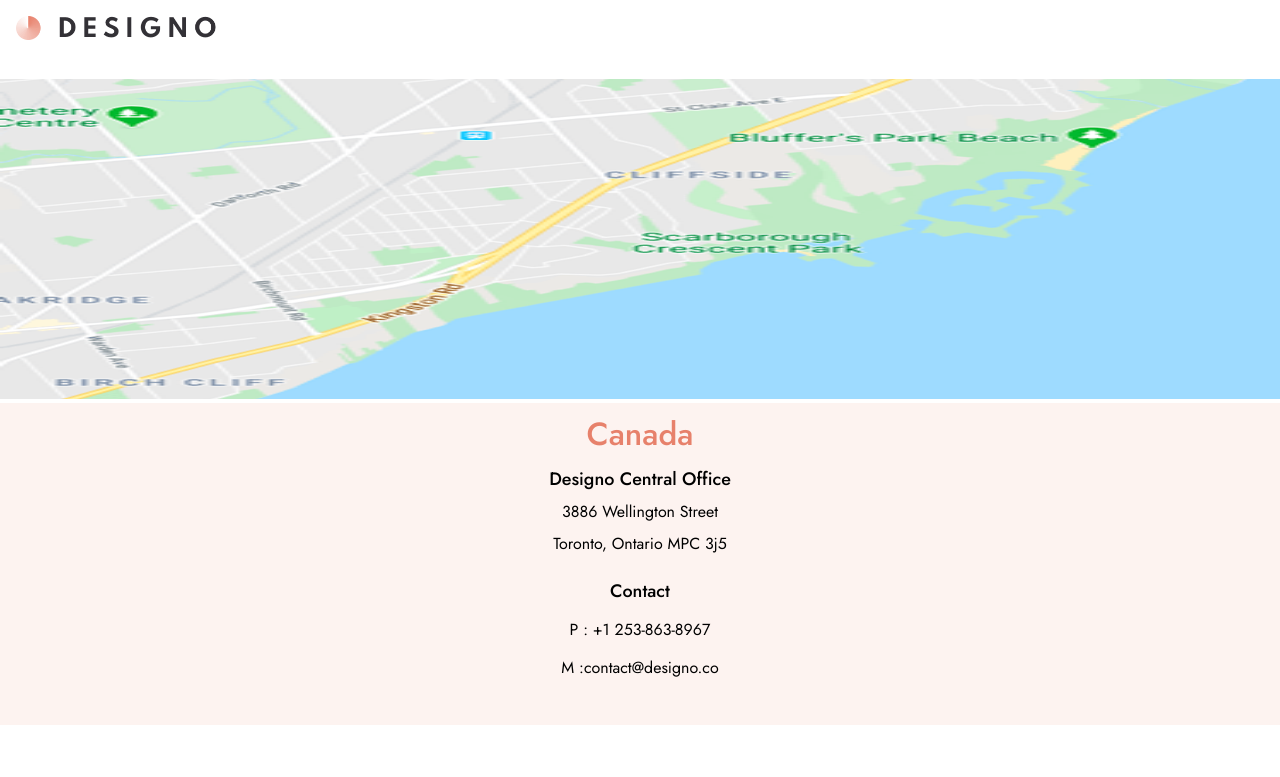
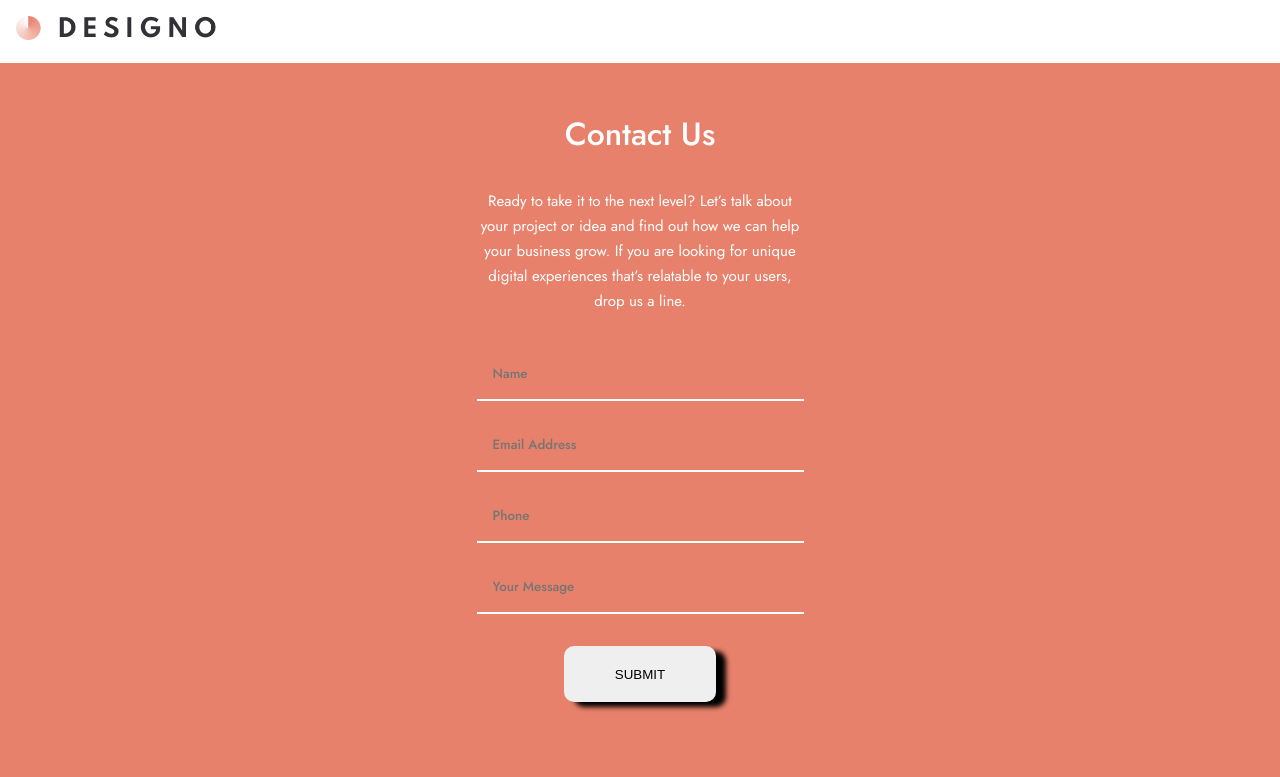
Before and after one commit to morfeli/designo-app, a React (Create React App) app: page / in a window 1280 px wide. Shown: the top 777 px of the page. Built offline with nearby package versions, Linux system fonts and the light colour scheme.

Commit message:
working on contact form functionality

```diff
--- a/src/App.js
+++ b/src/App.js
@@ -20,8 +20,8 @@ function App() {
       {/* <AppDesign /> */}
       {/* <GraphicDesign /> */}
       {/* <AboutUs /> */}
-      <LocationsPage />
-      {/* <ContactPage /> */}
+      {/* <LocationsPage /> */}
+      <ContactPage />
       <Footer />
     </div>
   );
--- a/src/components/Contact/Form.jsx
+++ b/src/components/Contact/Form.jsx
@@ -1,34 +1,58 @@
-import React from "react";
+import React, { useState, useRef } from "react";
+import "./Form.scss";
 
 const Form = () => {
   return (
-    <section>
-      <div>
-        <h1>Contact Us</h1>
-        <p>
-          Ready to take it to the next level? Let’s talk about your project or
-          idea and find out how we can help your business grow. If you are
-          looking for unique digital experiences that’s relatable to your users,
-          drop us a line.
-        </p>
-      </div>
-      <form>
-        <div>
-          <label htmlFor="name">Name</label>
-          <input type="text" id="name" />
+    <section className="form__container">
+      <h1 className="form__container--title">Contact Us</h1>
+      <p className="form__container--p">
+        Ready to take it to the next level? Let’s talk about your project or
+        idea and find out how we can help your business grow. If you are looking
+        for unique digital experiences that’s relatable to your users, drop us a
+        line.
+      </p>
+
+      <form className="form__container--form">
+        <div className="form__container--box">
+          <label className="form__container--label" htmlFor="name"></label>
+          <input
+            className="form__container--input"
+            type="text"
+            id="name"
+            placeholder="Name"
+          />
         </div>
         <div>
-          <label htmlFor="email">Email</label>
-          <input type="email" id="email" />
+          <label className="form__container--label" htmlFor="email"></label>
+          <input
+            className="form__container--input"
+            type="email"
+            id="email"
+            placeholder="Email Address"
+          />
         </div>
         <div>
-          <label htmlFor="phone">Email</label>
-          <input type="text" id="phone" />
+          <label className="form__container--label" htmlFor="phone"></label>
+          <input
+            className="form__container--input"
+            type="text"
+            id="phone"
+            placeholder="Phone"
+          />
         </div>
         <div>
-          <label htmlFor="message">Your Message</label>
-          <input type="text" id="message" />
+          <label className="form__container--label" htmlFor="message"></label>
+          <input
+            className="form__container--input"
+            type="text"
+            id="message"
+            placeholder="Your Message"
+          />
         </div>
+
+        <button className="form__container--btn" type="submit">
+          SUBMIT
+        </button>
       </form>
     </section>
   );
--- a/src/components/Contact/Form.scss
+++ b/src/components/Contact/Form.scss
@@ -0,0 +1,64 @@
+* {
+  margin: 0;
+  padding: 0;
+  box-sizing: border-box;
+}
+
+@import "../../../styles/partials.scss";
+
+.form__container {
+  display: flex;
+  flex-direction: column;
+  align-items: center;
+  height: 764px;
+  background-color: $peach;
+
+  &--title {
+    font-family: $jost;
+    font-weight: $fontmed;
+    font-size: 32px;
+    color: white;
+    margin-top: 3rem;
+    margin-bottom: 2rem;
+  }
+
+  &--p {
+    width: 327px;
+    text-align: center;
+    line-height: 25px;
+    font-family: $jost;
+    font-weight: $fontreg;
+    font-size: 15px;
+    color: white;
+  }
+
+  &--form {
+    width: 327px;
+    display: flex;
+    flex-direction: column;
+    align-items: center;
+    margin-top: 3rem;
+  }
+
+  &--btn {
+    width: 152px;
+    height: 56px;
+    border-radius: 10px;
+    border: none;
+    box-shadow: 10px 5px 5px black;
+  }
+}
+
+input {
+  width: 327px;
+  background-color: transparent;
+  border: none;
+  outline: none;
+  border-bottom: solid white 2px;
+  font-family: $jost;
+  font-weight: $fontmed;
+  padding-bottom: 1rem;
+  padding-left: 1rem;
+  margin-bottom: 2rem;
+  color: white;
+}
```
